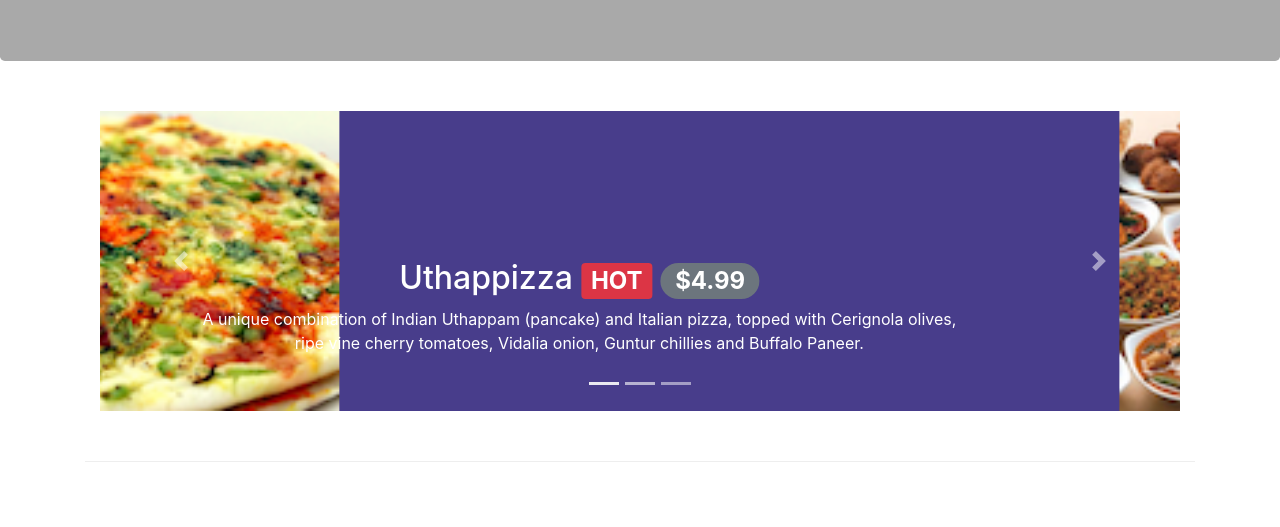
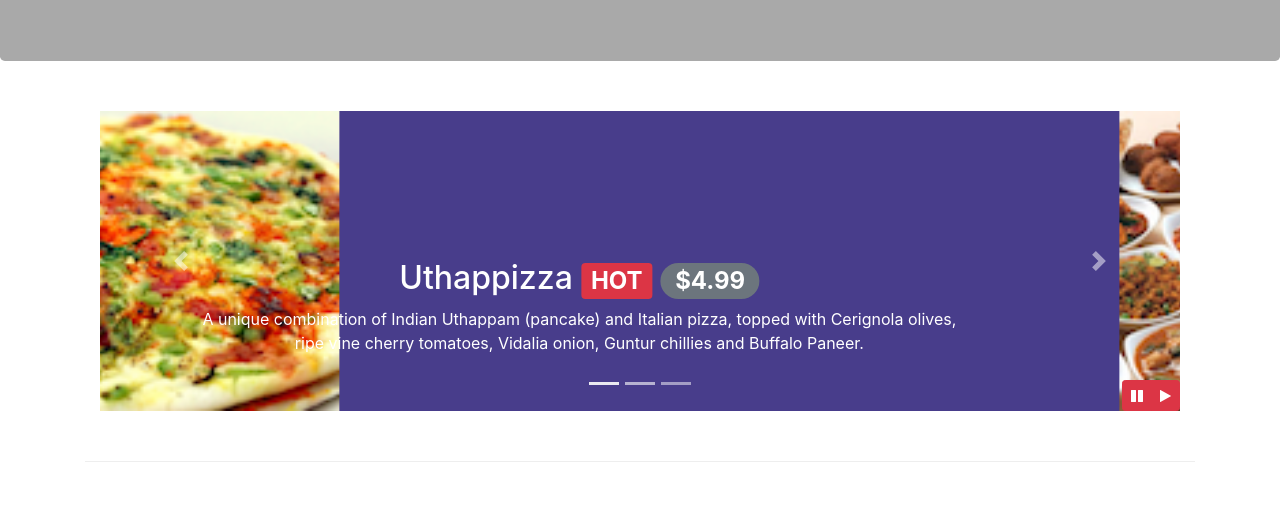
Before and after one commit to jpalcalde/conFusion, a website: page index.html in a window 1280 px wide. Shown: the part 273-800 px from the top of the page. Drawn offline with nearby package versions, Linux system fonts and the light colour scheme.

Commit message:
Bootstrap JQuery

```diff
--- a/CSS/styles.css
+++ b/CSS/styles.css
@@ -58,3 +58,10 @@ body {
 	left: 0;
 	min-height: 300px;
 }
+
+#carouselButton {
+	right: 0;
+	position: absolute;
+	bottom: 0;
+	z-index: 1;
+}
--- a/index.html
+++ b/index.html
@@ -134,6 +134,14 @@
                     <a class="carousel-control-next" href="#mycarousel" role="button" data-slide="next">
                         <span class="carousel-control-next-icon"></span>
                     </a>
+                    <div class="btn-group" id="carouselButton">
+                        <button class="btn btn-danger btn-sm" id="carousel-pause">
+                            <span class="fa fa-pause"></span>
+                        </button>
+                        <button class="btn btn-danger btn-sm" id="carousel-play">
+                            <span class="fa fa-play"></span>
+                        </button>
+                    </div>
                 </div>
             </div>
         </div>
@@ -284,6 +292,14 @@
     <script>
         $(document).ready(function () {
             $('[data-toggle="tooltip"]').tooltip();
+
+            $('#mycarousel').carousel({ interval: 2000 });
+            $('#carousel-pause').click( function () {
+                $('#mycarousel').carousel('pause');
+            });
+            $('#carousel-play').click( function () {
+                $('#mycarousel').carousel('cycle');
+            });
         });
     </script>
 </body>
```
